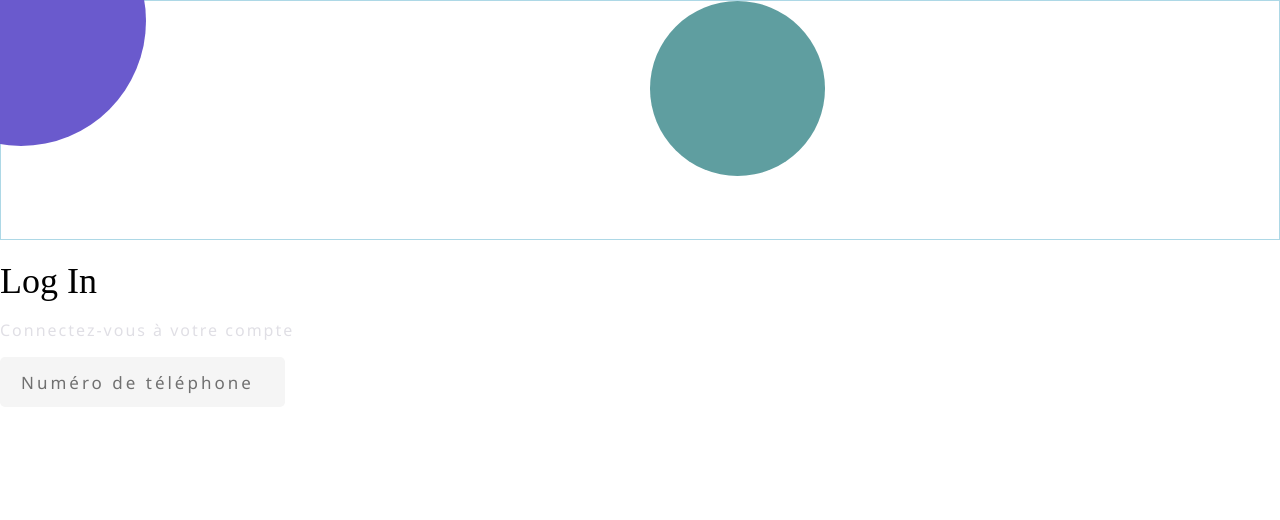
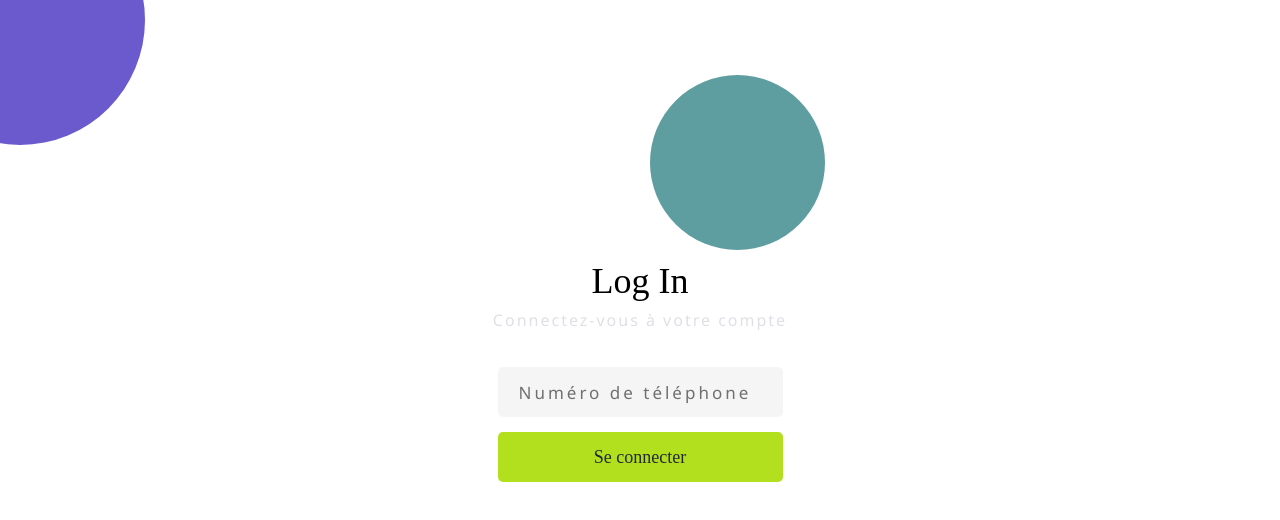
Before and after one commit to lauraophelie/breezy, a React (Vite) app: page /login in a window 1280 px wide. Shown: the top 520 px of the page. Built offline with nearby package versions, Linux system fonts and the light colour scheme.

Commit message:
login-page

```diff
--- a/src/assets/scss/variable.scss
+++ b/src/assets/scss/variable.scss
@@ -4,6 +4,7 @@ $second-component-color: #C8BBF3;
 $subtitle-color: #E0DFE5;
 $subcomponent-background-color: #F5F5F5;
 $placeholder-color: #707070;
+$main-component-font-color: #242834;
 
 $main-logo-title-font: 'Heyam';
 $main-component-title-font: 'Arial Rounded MT';
--- a/src/components/button/Bouton.scss
+++ b/src/components/button/Bouton.scss
@@ -0,0 +1,8 @@
+@import "../../assets/scss/mixin.scss";
+@import "../../assets/scss/variable.scss";
+
+.bouton {
+    @include custom-box-size(50px, 285px, 5px);
+    font-size: 18px;
+    font-family: $main-component-title-font;
+}
--- a/src/pages/login/Login.scss
+++ b/src/pages/login/Login.scss
@@ -3,7 +3,6 @@
 
 .login {
     &__display {
-        border: 1px solid lightblue;
         height: 30%;
         display: grid;
         grid-template-columns: 1fr 1fr;
@@ -22,6 +21,7 @@
 
             &--two {
                 @include custom-box-size(175px, 175px, 50%);
+                transform: translate(0px, 75px);
                 background-color: cadetblue;
             }
         }
@@ -29,6 +29,10 @@
 
     &__content {
         height: 70%;
+        display: flex;
+        flex-direction: column;
+        justify-content: flex-start;
+        align-items: center;
 
         &__title {
             font-family: $main-component-title-font;
@@ -41,6 +45,13 @@
             color: $subtitle-color;
             letter-spacing: 2px;
             white-space: nowrap;
+            transform: translate(0px, -20px);
+        }
+
+        &__submit-button {
+            background-color: $main-component-color;
+            color: $main-component-font-color;
+            transform: translate(0px, 15px);
         }
     }
 }
--- a/src/pages/login/Login.tsx
+++ b/src/pages/login/Login.tsx
@@ -1,6 +1,7 @@
 import { IonPage } from "@ionic/react";
 import "./Login.scss";
 import InputComponent from "../../components/input/InputComponent";
+import Bouton from "../../components/button/Bouton";
 
 const Login : React.FC = () => {
     return (
@@ -25,6 +26,10 @@ const Login : React.FC = () => {
                     required={true}
                     placeholder="Numéro de téléphone"
                 />
+                <Bouton
+                    text="Se connecter"
+                    className="login__content__submit-button"
+                />
             </div>
         </IonPage>
     )
```
